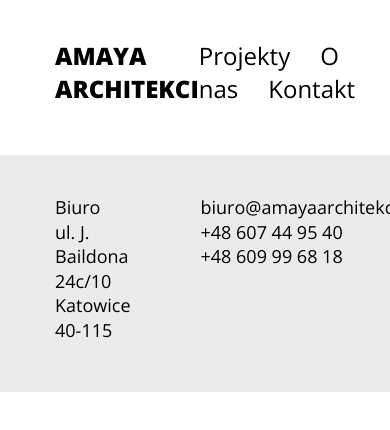
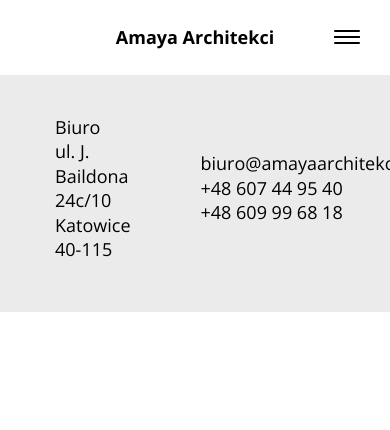
Before and after one commit to grzybowska-agn/amay-www, a Gatsby site: page / in a window 390 px wide. Shown: the top 430 px of the page. Built offline with nearby package versions, Linux system fonts and the light colour scheme; Gatsby itself is replaced by a stand-in of ours.

Commit message:
feat: add a mobile menu

```diff
--- a/src/components/Layout/Footer/FooterContent/index.tsx
+++ b/src/components/Layout/Footer/FooterContent/index.tsx
@@ -21,6 +21,7 @@
 
 const StyledFooterContent = styled.div`
   display: flex;
+  align-items: center;
   & > ${FooterBlock} {
     margin-right: 70px;
     &:last-of-type {
--- /dev/null
+++ b/src/components/Layout/Header/Hamburger/index.tsx
@@ -0,0 +1,51 @@
+import React from "react"
+import styled from "styled-components"
+import { colors, breakpoints } from "../../../../theme"
+import { NavigationProps } from "../Navigation"
+
+const HamburgerLine = styled.div`
+  position: absolute;
+  height: 2px;
+  background: ${colors.black};
+  border-radius: 9px;
+  transition: .25s ease-in-out;
+`
+
+const StyledHamburger = styled.div<NavigationProps>`
+  display: none;
+  width: 26px;
+  height: 14px;
+  position: relative;
+  cursor: pointer;
+  @media screen and (max-width: ${breakpoints.mobile}) {
+    display: block;
+  }
+  ${HamburgerLine}:first-of-type {
+    top: ${p => p.isOpen ? '6px' : 0};
+    width: ${p => p.isOpen ? 0 : '100%'};
+    left: ${p => p.isOpen ? '50%' : 0};
+  }
+  ${HamburgerLine}:nth-of-type(2) {
+    top: 6px;
+    width: 100%;
+    transform: ${p => p.isOpen ? 'rotate(45deg)' : 'rotate(0)' };
+  }
+  ${HamburgerLine}:nth-of-type(3) {
+    top: 6px;
+    width: 100%;
+    transform: ${p => p.isOpen ? 'rotate(-45deg)' : 'rotate(0)'};
+  }
+  ${HamburgerLine}:nth-of-type(4) {
+    top: ${p => p.isOpen ? '6px' : '12px'};
+    width: ${p => p.isOpen ? 0 : '100%'};
+    left: ${p => p.isOpen ? '50%' : 0 };
+  }
+`
+
+const Hamburger = ({ isOpen , onClick} : NavigationProps) => (
+    <StyledHamburger isOpen={isOpen} onClick={onClick}>
+      {Array.from({ length: 4 }).map((el, i) => <HamburgerLine key={i} />)}
+    </StyledHamburger>
+)
+
+export default Hamburger
--- a/src/components/Layout/Header/HeaderLogo/index.tsx
+++ b/src/components/Layout/Header/HeaderLogo/index.tsx
@@ -1,18 +1,33 @@
 import React from 'react'
 import styled from "styled-components"
+import { breakpoints } from "../../../../theme"
 import { NavLink } from "../Navigation"
 
-const StyledHeaderLogo = styled.h1`
-  font-size: 24px;
+const LogoLink = styled(NavLink)`
   text-transform: uppercase;
   font-weight: 800;
+  line-height: 1.3625;
+  margin-right: 0;
+  @media screen and (max-width: ${breakpoints.mobile}) {
+    font-size: 18px;
+    text-transform: none;
+    font-weight: bold;
+    margin-left: 26px;
+  }
+`
+
+const StyledHeaderLogo = styled.h1`
   max-width: 220px;
-  line-height: 1.3625;
+  @media screen and (max-width: ${breakpoints.mobile}) {
+     max-width: unset;
+     flex-grow: 1;
+     text-align: center;
+   }
 `
 
 const HeaderLogo = () => (
   <StyledHeaderLogo>
-    <NavLink to='/'>Amaya Architekci</NavLink>
+    <LogoLink to='/'>Amaya Architekci</LogoLink>
   </StyledHeaderLogo>
 )
 
--- a/src/components/Layout/Header/Navigation/index.tsx
+++ b/src/components/Layout/Header/Navigation/index.tsx
@@ -1,9 +1,12 @@
 import React from "react"
 import styled from "styled-components"
 import { Link } from "gatsby"
-import { colors } from '../../../../theme'
+import { colors, breakpoints } from '../../../../theme'
 
-const StyledNavigation = styled.nav``
+export interface NavigationProps {
+  isOpen?: boolean
+  onClick?: () => void
+}
 
 export const NavLink = styled(Link)`
   font-size: 24px;
@@ -13,10 +16,33 @@
   &:last-of-type {
     margin-right: 0;
   }
+  @media screen and (max-width: ${breakpoints.mobile}) {
+    margin-right: 0;
+    font-size: 42px;
+  }
 `
 
-const Navigation = () => (
-  <StyledNavigation>
+const StyledNavigation = styled.nav<NavigationProps>`
+  @media screen and (max-width: ${breakpoints.mobile}) {
+    display: flex;
+    transition: all .3s ease-in-out;
+    opacity: ${p => p.isOpen ? 1 : 0};
+    pointer-events: ${p => !p.isOpen && 'none'};
+    width: 100%;
+    position: absolute;
+    top: 100px;
+    left: 0;
+    right: 0;
+    bottom: 0;
+    background-color: rgba(255, 255, 255, .8);
+    padding: 30px;
+    align-items: center;
+    flex-direction: column;
+  }
+`
+
+const Navigation = ({ isOpen }: NavigationProps) => (
+  <StyledNavigation isOpen={isOpen}>
     <NavLink to='/projekty'>Projekty</NavLink>
     <NavLink to='/o-nas'>O nas</NavLink>
     <NavLink to='/kontakt'>Kontakt</NavLink>
--- a/src/components/Layout/Header/index.tsx
+++ b/src/components/Layout/Header/index.tsx
@@ -1,10 +1,10 @@
-import React from "react"
+import React, {useState} from "react"
 import styled from "styled-components"
-import { colors } from "../../../theme"
+import {breakpoints, colors} from "../../../theme"
 import Navigation from "./Navigation"
 import HeaderLogo from "./HeaderLogo"
+import Hamburger from './Hamburger'
 import Container from '../Container'
-import { Link } from "gatsby"
 
 const StyledHeader = styled.header`
   width: 100%;
@@ -13,15 +13,26 @@
   ${Container} {
     align-items: flex-start;
   }
+  @media screen and (max-width: ${breakpoints.mobile}) {
+    padding: 25px 30px;
+    ${Container} {
+      align-items: center;
+    }
 `
 
-const Header = () => (
+const Header = () => {
+  const [isOpen, setOpen] = useState(false)
+
+  return (
     <StyledHeader>
       <Container>
         <HeaderLogo />
-      <Navigation />
+        <Navigation isOpen={isOpen} />
+        <Hamburger isOpen={isOpen} onClick={() => setOpen(!isOpen)} />
       </Container>
     </StyledHeader>
   )
 
+}
+
 export default Header
--- a/src/theme.js
+++ b/src/theme.js
@@ -3,3 +3,7 @@
   black: '#000000',
   white: '#FFFFFF',
 }
+
+export const breakpoints = {
+  mobile: '768px',
+}
```
Lines whose indentation alone changed are shown as unchanged.
